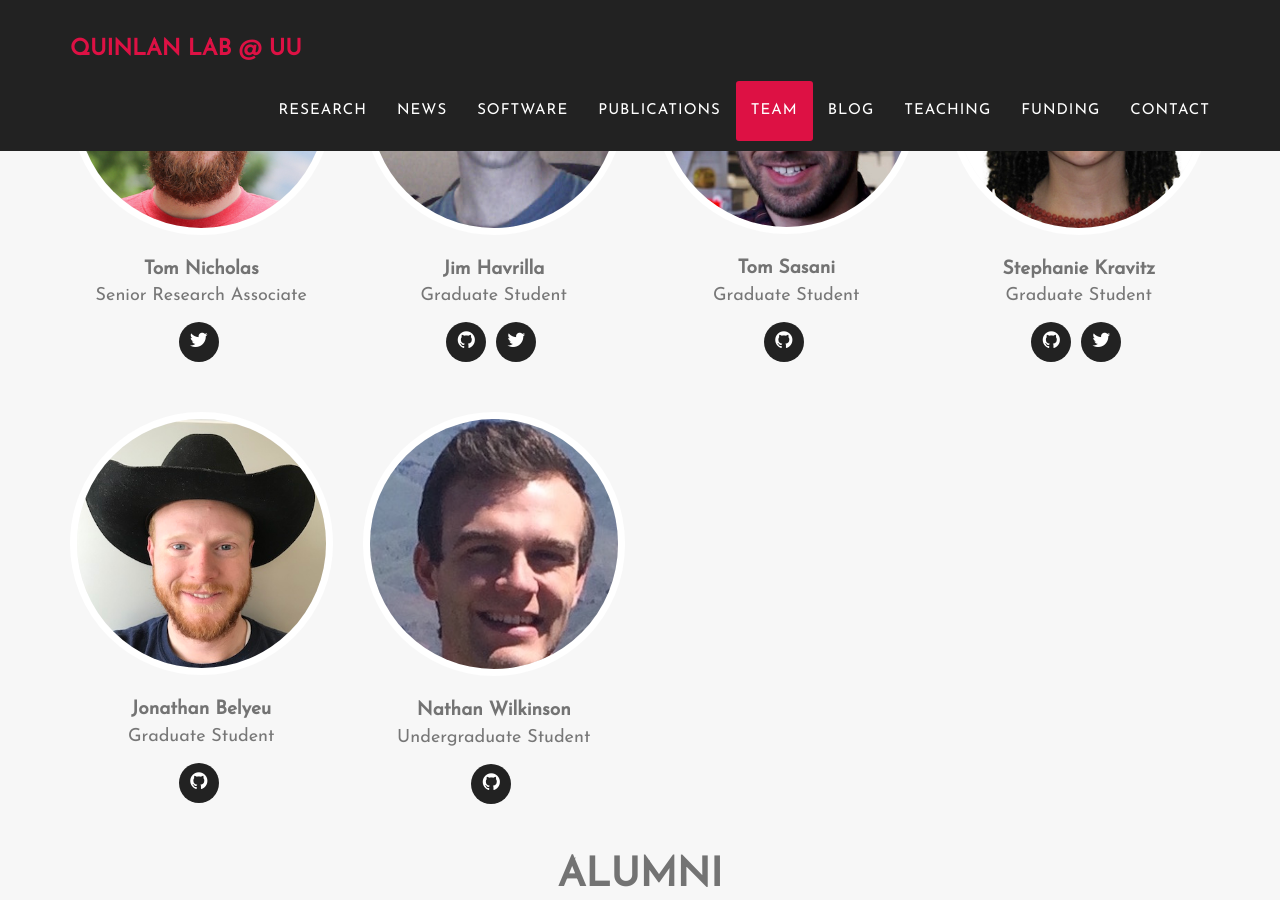
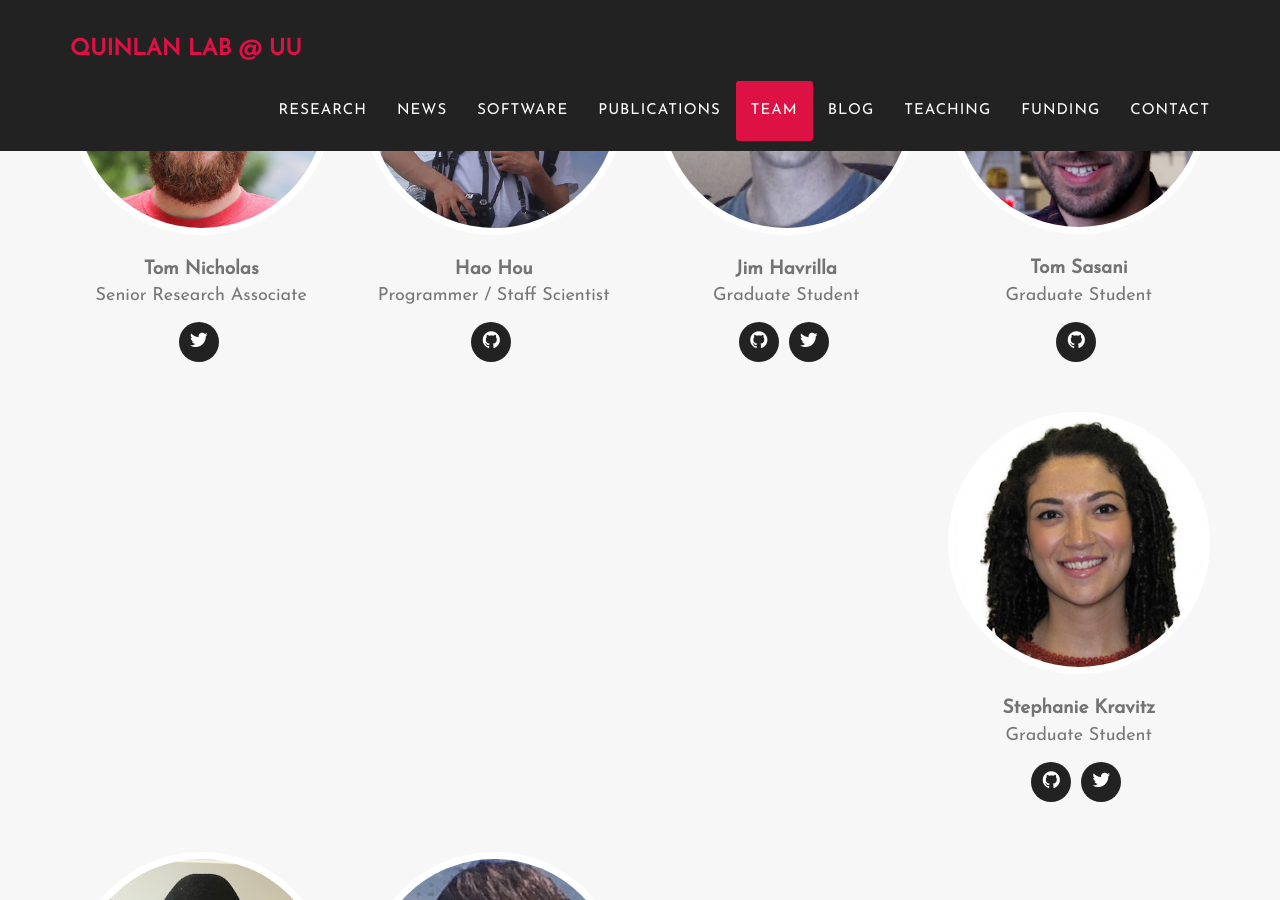
Before and after one commit to arq5x/arq5x.github.io, a Jekyll site: the page built from index.html, in a window 1280 px wide and 900 px high, scrolled down 17783 px. Built offline with Jekyll 4.4.1, drawn with Linux system fonts in a browser that asks for light colours; some web fonts are replaced.

Commit message:
added hao

```diff
--- a/_config.yml
+++ b/_config.yml
@@ -60,6 +60,13 @@ people:
   social:
     - title: twitter
       url: https://twitter.com/FakeDrTom
+
+- name: Hao Hou
+  pic: hao
+  position: Programmer / Staff Scientist
+  social:
+    - title: github
+      url: https://github.com/38
 
 - name: Jim Havrilla
   pic: jim
```
Also changed, not shown: img/team/hao.jpg (added).
